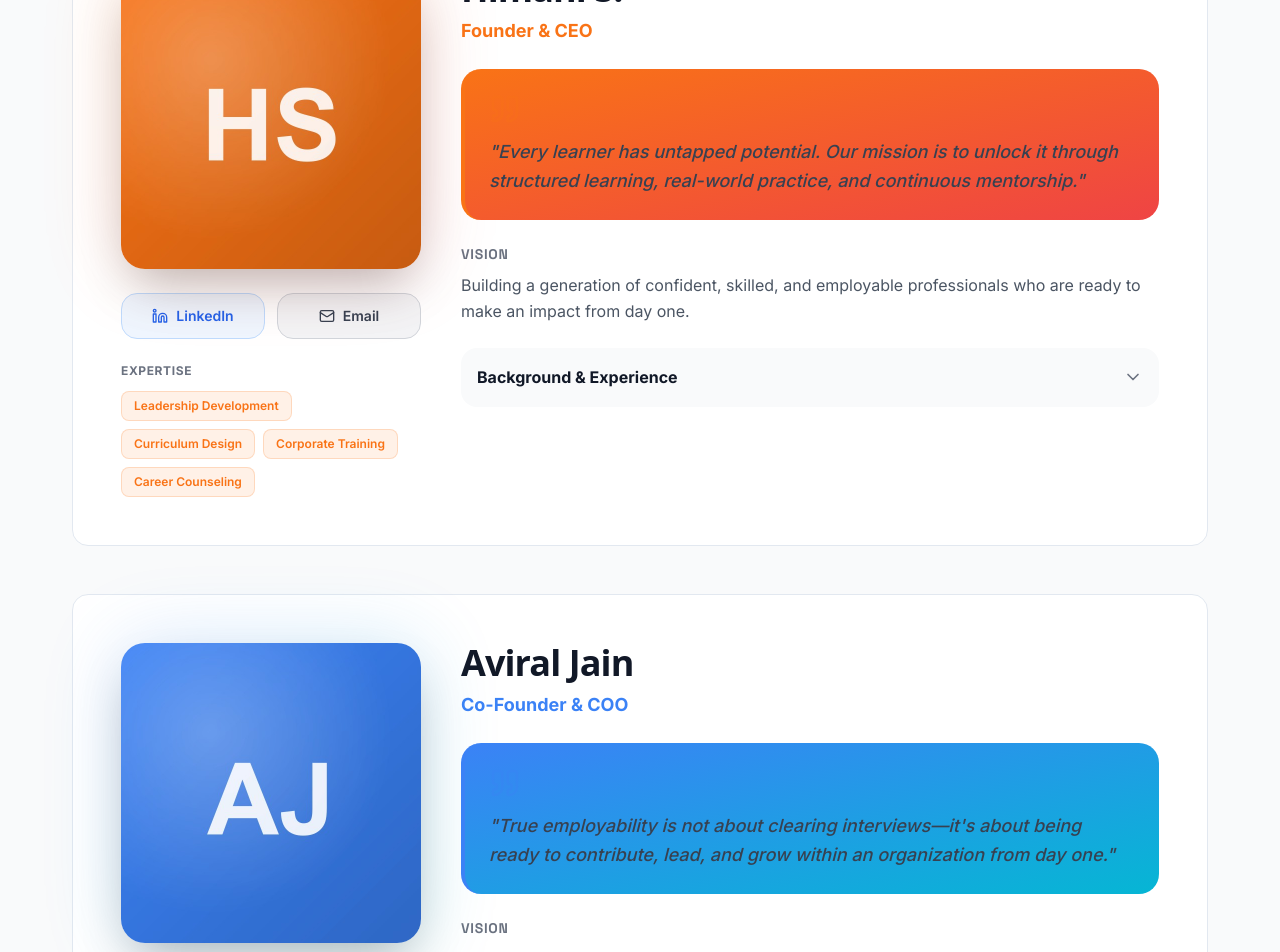
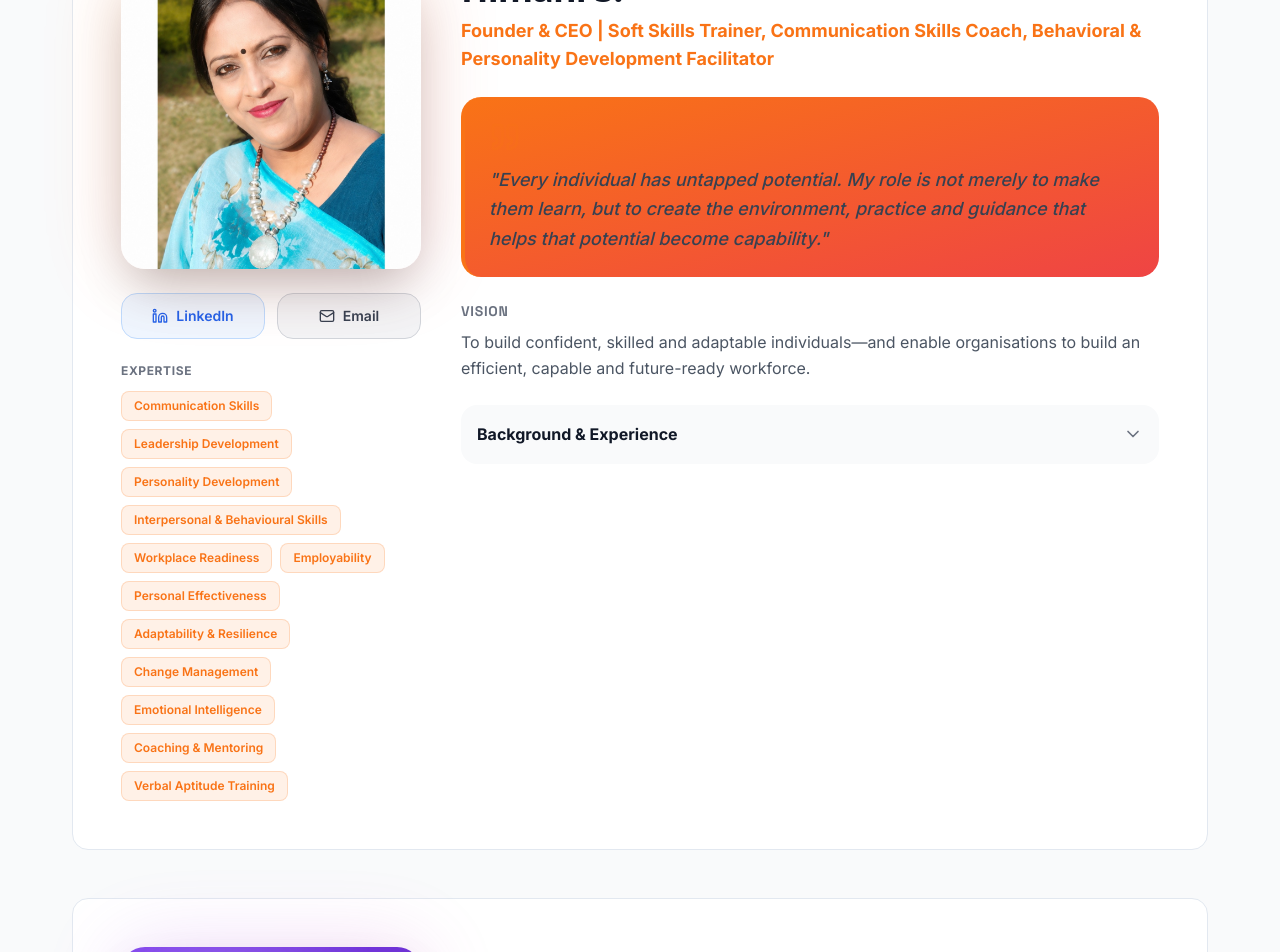
Before and after one commit to amanmodak98/4ah, a Next.js app: page /founders in a window 1280 px wide. Shown: the part 740-1692 px from the top of the page. Built offline with nearby package versions, Linux system fonts and the light colour scheme.

Commit message:
feat: Update Himani's profile with detailed role description, quote, vision, expertise, and background for enhanced clarity and impact

```diff
--- a/src/app/founders/page.tsx
+++ b/src/app/founders/page.tsx
@@ -16,37 +16,20 @@ export default function FoundersPage() {
   const founders = [
     {
       name: 'Himani S.',
-      role: 'Founder & CEO',
+      role: 'Founder & CEO | Soft Skills Trainer, Communication Skills Coach, Behavioral & Personality Development Facilitator',
       image: '/founders/himani.jpg',
       linkedin: 'https://linkedin.com/in/himani-s',
       email: 'himani@4ah.in',
-      quote: 'Every learner has untapped potential. Our mission is to unlock it through structured learning, real-world practice, and continuous mentorship.',
-      vision: 'Building a generation of confident, skilled, and employable professionals who are ready to make an impact from day one.',
-      expertise: ['Leadership Development', 'Curriculum Design', 'Corporate Training', 'Career Counseling'],
-      background: '12+ years in L&D and talent development. Former Training Head at Fortune 500 companies. Certified Corporate Trainer with expertise in soft skills and placement readiness.',
+      quote: 'Every individual has untapped potential. My role is not merely to make them learn, but to create the environment, practice and guidance that helps that potential become capability.',
+      vision: 'To build confident, skilled and adaptable individuals—and enable organisations to build an efficient, capable and future-ready workforce.',
+      expertise: ['Communication Skills', 'Leadership Development', 'Personality Development', 'Interpersonal & Behavioural Skills', 'Workplace Readiness', 'Employability', 'Personal Effectiveness', 'Adaptability & Resilience', 'Change Management', 'Emotional Intelligence', 'Coaching & Mentoring', 'Verbal Aptitude Training'],
+      background: '15+ years of experience in Training & Facilitation. Certified by Google, NSD. Passionate Learning & Development professional specializing in campus-to-corporate skill development and corporate behavioural training. Has worked extensively with students, young professionals, educators, and corporate teams across academic institutions, government ITIs, CSR initiatives, and corporate programmes. Delivers practical, high-impact training focused on helping individuals strengthen workplace skills, enhance professional presence, and achieve lasting growth. Believes in experiential and learner-centric learning—creating opportunities for participants to learn, participate, practise, reflect and apply skills in real-world situations. For her, training has never been about status—it\'s about impact.',
       color: 'from-orange-500 to-red-500',
       tagBg: 'bg-orange/10',
       tagText: 'text-orange',
       tagBorder: 'border-orange/20',
       textColor: 'text-orange',
       borderColor: 'border-orange',
-    },
-    {
-      name: 'Aviral Jain',
-      role: 'Co-Founder & COO',
-      image: '/founders/aviral.jpg',
-      linkedin: 'https://linkedin.com/in/aviral-jain',
-      email: 'aviral@4ah.in',
-      quote: 'True employability is not about clearing interviews—it\'s about being ready to contribute, lead, and grow within an organization from day one.',
-      vision: 'Creating training programs that don\'t just prepare learners for jobs, but equip them with lifelong learning mindsets and professional competencies.',
-      expertise: ['Operations Management', 'Program Delivery', 'Client Relations', 'Quality Assurance'],
-      background: '10+ years in operations and client success. Built scalable training delivery models for 50+ institutions. Expert in institutional partnerships and program execution.',
-      color: 'from-blue-500 to-cyan-500',
-      tagBg: 'bg-blue-500/10',
-      tagText: 'text-blue-500',
-      tagBorder: 'border-blue-500/20',
-      textColor: 'text-blue-500',
-      borderColor: 'border-blue-500',
     },
     {
       name: 'Anand Tiwari',
```
Also changed, not shown: public/founders/himani.jpg.
